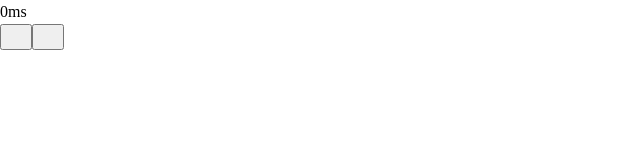
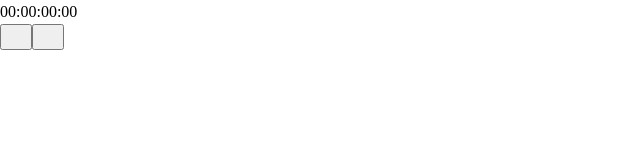
Before and after one commit to BomEllen/likelion-react-ex, a React (Vite) app: page / in a window 1280 px wide. Shown: the top 160 px of the page, without its empty margins (0-640 px from the left). Built offline with nearby package versions, Linux system fonts and the light colour scheme; some icons are missing; a web font is replaced by a local one.

Commit message:
✨ : 시간 포멧팅 하기, 누적 시간 기록하기 구현

```diff
--- a/src/components/StopWatch-ex/StopWatch.tsx
+++ b/src/components/StopWatch-ex/StopWatch.tsx
@@ -5,11 +5,25 @@
 const FPS = 1000 / 60;
 const getDateNow = () => Date.now();
 
+const formatTime = (time: number) => {
+  const miliseconds = parseInt(`${time % 100}`, 10);
+  const seconds = parseInt(`${(time / 1000) % 60}`, 10);
+  const minutes = parseInt(`${(time / (1000 * 60)) % 60}`, 10);
+  const hours = parseInt(`${(time / (1000 * 60 * 60)) % 60}`, 10);
+
+  const [hh, mm, ss, ms] = [hours, minutes, seconds, miliseconds].map((time) =>
+    time.toLocaleString('ko-KR', { minimumIntegerDigits: 2 })
+  );
+
+  return `${hh}:${mm}:${ss}:${ms}`;
+};
+
 type IntervalId = ReturnType<typeof setInterval>;
 
 function StopWatch() {
   const [startTime, setStartTime] = useState(getDateNow);
   const [nowTime, setNowTime] = useState(getDateNow);
+  const [recordTime, setRecordTime] = useState(0);
   const [isStart, setIsStart] = useState(false);
 
   const intervalRef = useRef<IntervalId>(undefined);
@@ -24,6 +38,7 @@
       }, FPS);
     } else {
       clearInterval(intervalRef.current);
+      setRecordTime((prev) => prev + nowTime - startTime);
     }
 
     return () => clearInterval(intervalRef.current);
@@ -35,17 +50,20 @@
 
   const handleStop = () => {
     setIsStart(false);
+    setRecordTime(0);
     setStartTime(getDateNow);
     setNowTime(getDateNow);
   };
 
+  const timeInfo = formatTime(recordTime + nowTime - startTime);
+
   return (
     <article aria-label="스톱워치" className="flex flex-col gap-2">
       <time
-        dateTime={`${nowTime - startTime}ms`}
+        dateTime={timeInfo}
         className="px-4 py-2 bg-black text-white text-lg text-center w-46 font-mono rounded-full"
       >
-        {nowTime - startTime}ms
+        {timeInfo}
       </time>
       <div className="flex gap-1">
         <button
```
